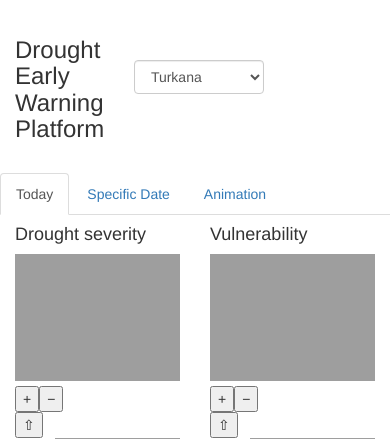
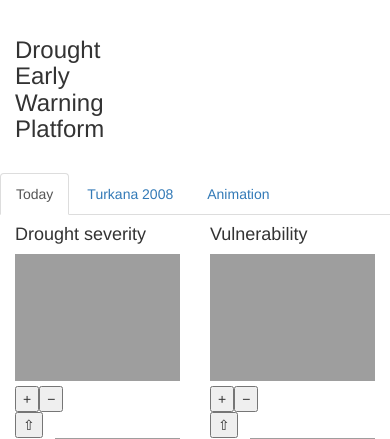
Before and after one commit to Upande/Climwarm, a Django app: page /drought in a window 390 px wide. Shown: the part 54-493 px from the top of the page. Run offline with Django 3.2, Linux system fonts and the light colour scheme; some libraries are stand-ins or nearby versions; grey boxes are pictures that could not be loaded.

Commit message:
changing Drought_hazard page

```diff
--- a/EWS/templates/drought_hazard.html
+++ b/EWS/templates/drought_hazard.html
@@ -138,14 +138,7 @@
  		<div class="col-xs-4 vcenter">
  			<h3>Drought Early Warning Platform</h3>
  		</div>
- 		<div class="col-xs-4 vcenter">
- 			<form class="form-horizontal">
- 				<div class="form-group">
- 					<select id="location" class="form-control">
- 						<option>Turkana</option>
- 					</select>
- 				</div>
- 			</form>
+ 		<div class="col-xs-4 vcenter">&nbsp;
  		</div>
  		<div class="col-xs-4 vcenter">
  		</div>
@@ -154,7 +147,7 @@
  		<div role="tabpanel">
  			<ul class="nav nav-tabs" role="tablist">
  				<li role="presentation" class="active"><a href="#today" aria-controls="today" role="tab" data-toggle="tab">Today</a></li>
- 				<li role="presentation" ><a href="#datespecific" aria-controls="datespecific" role="tab" data-toggle="tab">Specific Date</a></li>
+ 				<li role="presentation" ><a href="#datespecific" aria-controls="datespecific" role="tab" data-toggle="tab">Turkana 2008</a></li>
  				<li role="presentation"><a href="#animation" aria-controls="animation" role="tab" data-toggle="tab">Animation</a></li>
  			</ul>
  			<div class="tab-content">
```
